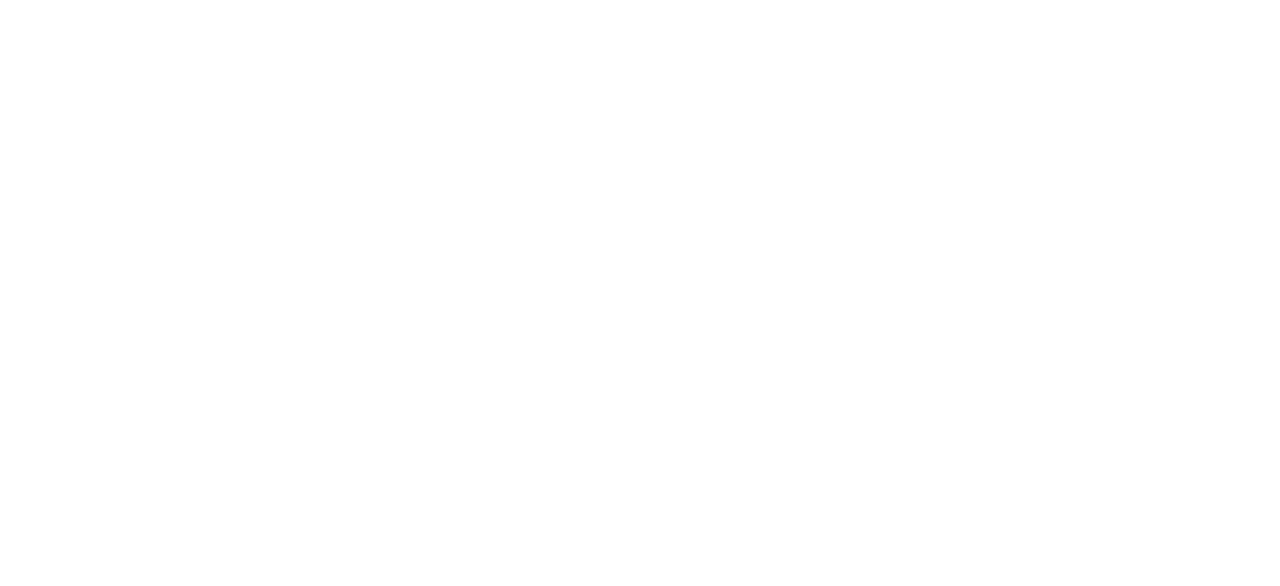
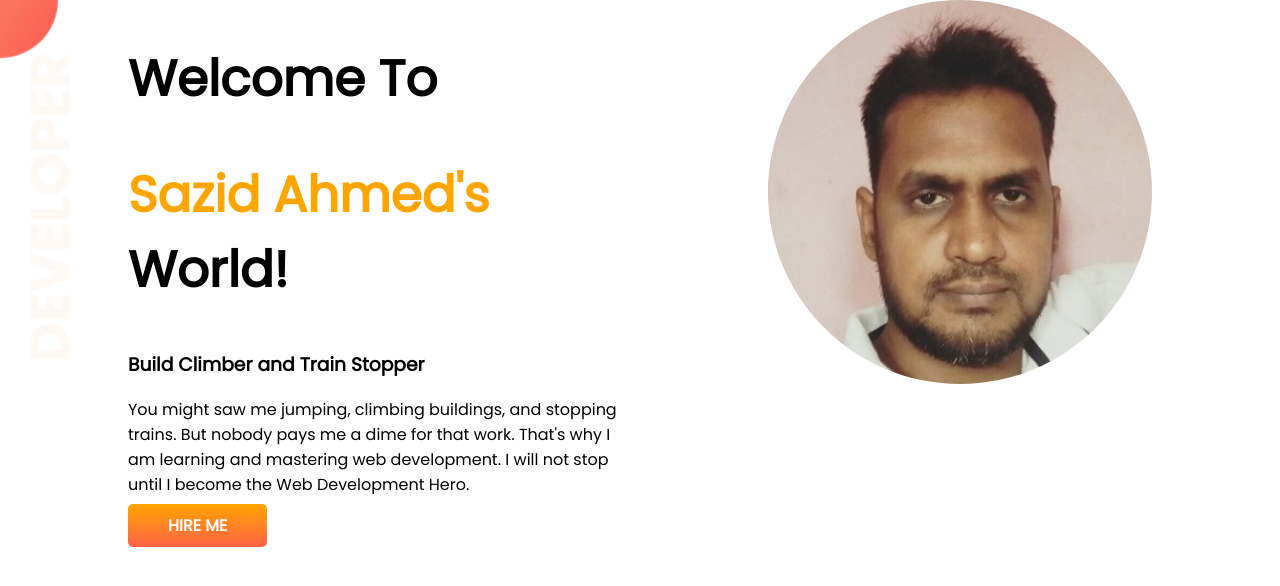
Before and after one commit to Sazid-Ahmed/developer-portfolio, a plain HTML site: page index.html in a window 1280 px wide. Drawn offline with Linux system fonts and the light colour scheme.

Commit message:
top banner added

```diff
--- a/index.html
+++ b/index.html
@@ -1,13 +1,34 @@
 <!DOCTYPE html>
 <html lang="en">
+
 <head>
     <meta charset="UTF-8">
     <meta http-equiv="X-UA-Compatible" content="IE=edge">
     <meta name="viewport" content="width=device-width, initial-scale=1.0">
     <title>Sazid Portfolio</title>
+    <link rel="preconnect" href="https://fonts.googleapis.com">
+    <link rel="preconnect" href="https://fonts.gstatic.com" crossorigin>
+    <link href="https://fonts.googleapis.com/css2?family=Poppins&display=swap" rel="stylesheet">
     <link rel="stylesheet" href="style.css">
 </head>
+
 <body>
+    <section class="top-banner">
+        <div class="half-width">
+            <h1>Welcome To</h1>
+            <h1><span class="orange-color">Sazid Ahmed's</span> World!</h1>
+            <h3>Build Climber and Train Stopper</h3>
+            <p>You might saw me jumping, climbing buildings, and stopping trains. But nobody pays me a dime for that
+                work.
+                That's why I am learning and mastering web development. I will not stop until I become the Web
+                Development
+                Hero.</p>
+            <a class="linked-button" target="_blank" href="https://github.com/Sazid-Ahmed">HIRE ME</a>
+        </div>
+        <div class="half-width">
+            <img src="myphoto.jpg" alt="">
+        </div>
+    </section>
+</body>
 
-</body>
 </html>
--- a/style.css
+++ b/style.css
@@ -0,0 +1,36 @@
+body{
+    font-family: 'Poppins', sans-serif;
+    margin: 0;
+}
+h1{
+    font-size: 50px;
+}
+.orange-color{
+    color: orange;
+}
+section{
+    display: flex;
+}
+.half-width{
+    width: 50%;
+    padding-left: 10%;
+}
+.half-width img{
+    width: 75%;
+}
+.linked-button{
+    text-decoration: none;
+    background-image: linear-gradient(orange, tomato);
+    padding: 10px 40px;
+    color: white;
+    font-weight: 700;
+    border-radius: 5px;
+}
+.top-banner{
+    background-image: url(images/top-banner.png);
+    background-repeat: no-repeat;
+}
+img{
+    width: 500px;
+    border-radius: 250px;
+}
```
Also changed, not shown: images/dream-bg.png (added), images/exp-bg.png (added), images/jhankar.png (added), images/jhankar2.png (added), images/my-bg.png (added), images/my-bg2.png (added), images/top-banner.png (added), myphoto.jpg (added), 7 other files.
